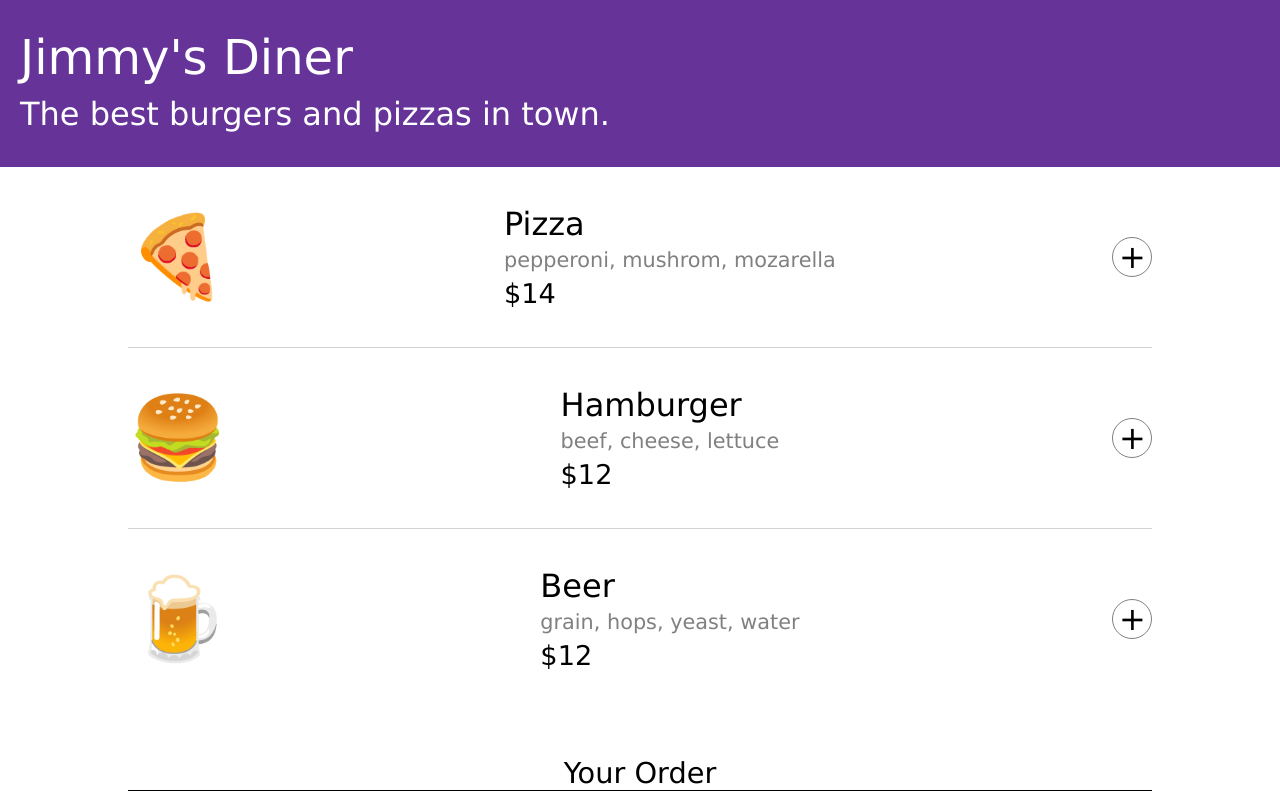
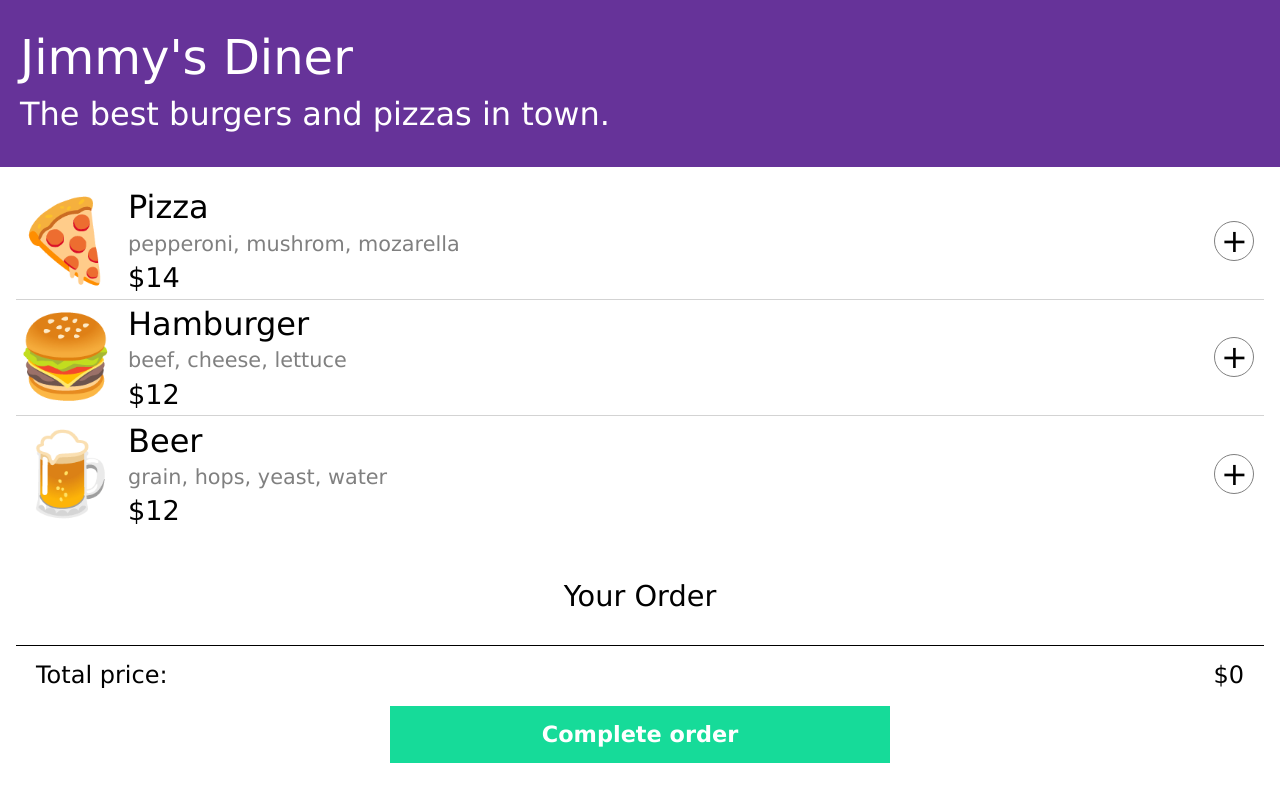
Before and after one commit to jacobfolkner/restaurant-ordering-app, a website built with Vite: page index.html in a window 1280 px wide. Shown: the top 800 px of the page. Built offline with nearby package versions, Linux system fonts and the light colour scheme; a web font is replaced by a local one.

Commit message:
Menu items grid
- Switched .menu-item from display: flex to display: grid
- Minor margin adjustments
- Basic hover effect on #complete-order-btn
- Added ".js" to import
- Added a $ to #total-price's innerText

```diff
--- a/index.css
+++ b/index.css
@@ -5,6 +5,7 @@
 
 :root {
     --clr-accent: #16DB99;
+    --clr-dark-accent: #12b37d;
 }
 
 body {
@@ -52,6 +53,19 @@ p {
     font-size: 1.7rem;
 }
 
+#order-total h4 {
+    font-size: 1.8rem;
+    text-align: center;
+    margin: 0;
+    padding-bottom: 1rem;
+    font-weight: normal;
+}
+
+.order-item p, #order-total-section p {
+    font-size: 1.5rem;
+    margin: 0;
+}
+
 
 /* COMPONENTS --------------------------------------------------------- */
 header {
@@ -62,15 +76,23 @@ header {
 }
 
 main {
-    width: 80%;
-    margin: auto;
+    margin: 1rem;
+}
+
+#menu {
+    margin-top: 1rem;
 }
 
 .menu-item {
-    display: flex;
+    /* display: flex;
     align-items: center;
-    justify-content: space-between;
+    justify-content: space-between; */
+    display: grid;
+    grid-template-columns: 7rem 1fr 50px;
+    align-items: center;
     border-bottom: 1px solid lightgrey;
+    width: 100%;
+    margin: 0;
     /* padding: 35px 10px; */
 }
 
@@ -82,6 +104,8 @@ main {
 .emoji {
     font-size: 5rem;
     line-height: 20px;
+    margin: 0;
+    display: block;
 }
 
 .add-item-btn {
@@ -94,32 +118,18 @@ main {
     font-weight: light;
 }
 
-/* #order-total, #order, #order-items, #order-total-section {
-    border: 1px solid lightgray;
-} */
-
-
-#order-total h4 {
-    font-size: 1.8rem;
-    text-align: center;
-    margin: 0;
-    font-weight: normal;
-}
-
-.order-item p, #order-total-section p {
-    font-size: 1.5rem;
-    margin: 0;
-}
-
 #order-items, #order-total-section {
     display: flex;
     justify-content: space-between;
-    flex-direction: row;
     padding: 0 2em;
 }
 
 #order-items {
+    padding-bottom: 1rem;
     border-bottom: 1px solid black;
+    flex-direction: column;
+    align-items: space-between;
+    width: 100%;
 }
 
 #order-total-section {
@@ -139,14 +149,23 @@ main {
     cursor: pointer;
 }
 
+.item-price {
+    justify-self: flex-end;
+}
+
 #complete-order-btn {
     display: block;
     width: 100%;
+    max-width: 500px;
     background-color: var(--clr-accent);
     border: none;
     padding: 1rem 0;
     font-size: 1.4rem;
     color: #fff;
-    margin: 2rem auto 3rem auto;
+    margin: 1rem auto;
     font-weight: 700;
 }
+
+#complete-order-btn:hover {
+    background-color: var(--clr-dark-accent);
+}
--- a/index.js
+++ b/index.js
@@ -1,4 +1,4 @@
-import { menuArray } from "./data";
+import { menuArray } from "./data.js";
 
 document.addEventListener("click", function (e) {
   if (e.target.dataset.id && e.target.classList.contains("add-item-btn")) {
@@ -17,7 +17,7 @@ function handleAddItem(id) {
               <p class="remove-item">(remove)</p>
         </div>`;
   total += item.price;
-  document.getElementById("total-price").innerText = total;
+  document.getElementById("total-price").innerText = `$${total}`;
 }
 
 const menuItems = menuArray
```
